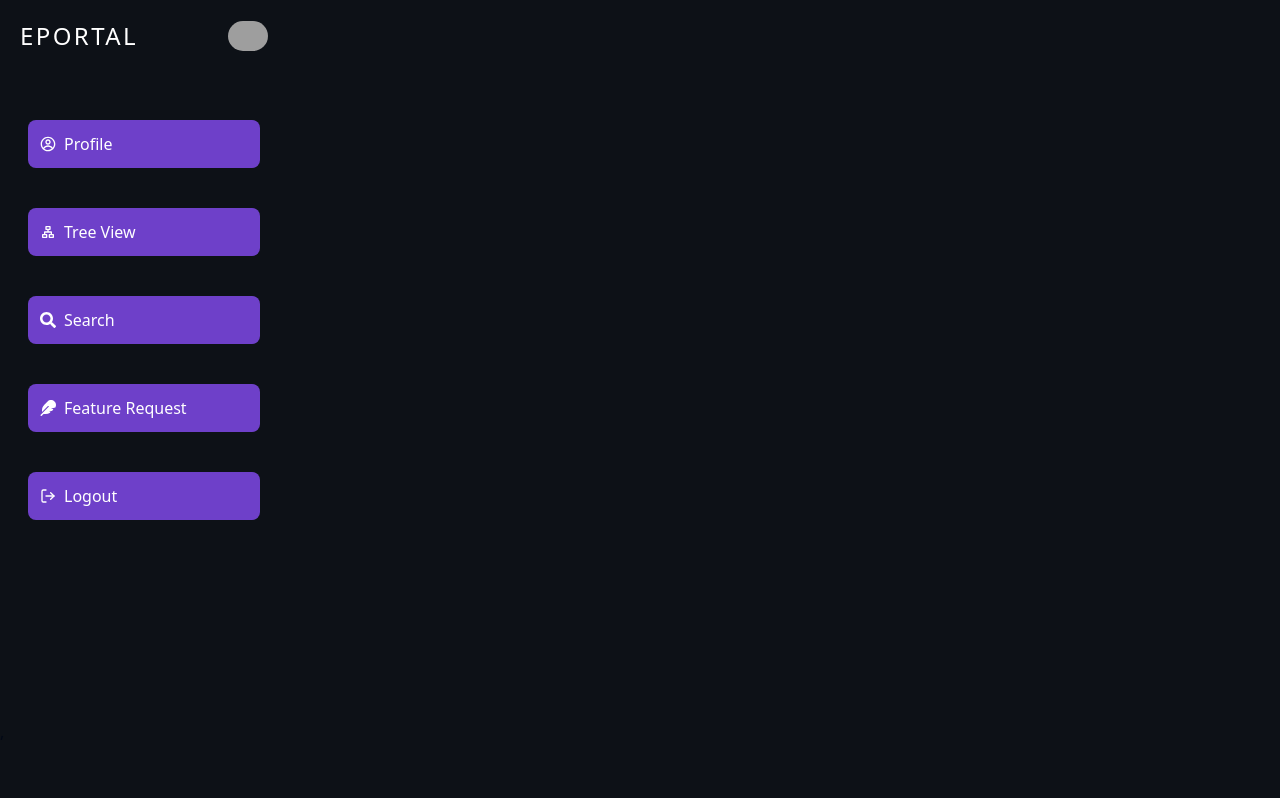
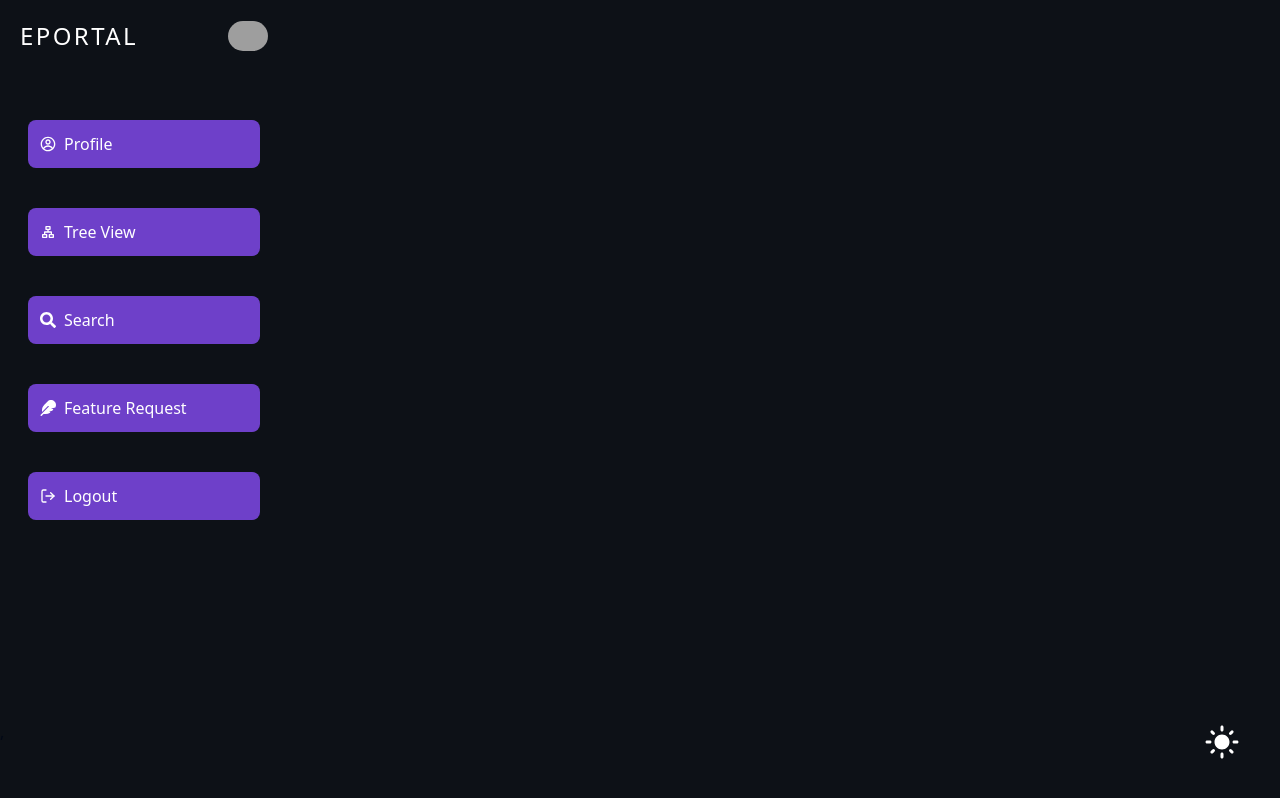
Before and after one commit to Mh-Alim/Employee-portal-frontend, a React (Vite) app: page /user in a window 1280 px wide. Built offline with nearby package versions, Linux system fonts and the light colour scheme; grey boxes are pictures that could not be loaded.

Commit message:
dark mode state made

```diff
--- a/src/App.tsx
+++ b/src/App.tsx
@@ -1,13 +1,9 @@
 import React, { Suspense, lazy, useState } from "react";
 import { useAppDispatch, useAppSelector } from "./app/hooks";
-import {
-  increment,
-  decrement,
-  incrementByAmount,
-} from "./app/features/counter/counterSlice";
 import { Link, Route, Routes } from "react-router-dom";
 import { ToastContainerError, ToastContainerSuccess } from "./ReactToast.tsx";
 import NotFound from "./pages/NotFound.tsx";
+import DarkMode from "./pages/DarkMode.tsx";
 
 const Login = lazy(() => import("./pages/Login"));
 const AddEmployee = lazy(() => import("./pages/AddEmployee"));
@@ -33,10 +29,10 @@ const Loader = lazy(() => import("./pages/Loader.tsx"));
 
 const App = () => {
   const dispatch = useAppDispatch();
-  const val = useAppSelector((state) => state.count.value);
 
   return (
-    <div className=" ">
+    <div className="">
+      <DarkMode />
       <Suspense fallback={<Loader />}>
         <Routes>
           <Route
--- a/src/app/features/counter/counterSlice.ts
+++ /dev/null
@@ -1,38 +0,0 @@
-import { createSlice } from '@reduxjs/toolkit'
-import type { PayloadAction } from '@reduxjs/toolkit'
-import type { RootState } from '../../store'
-
-// Define a type for the slice state
-interface CounterState {
-  value: number
-}
-
-// Define the initial state using that type
-const initialState: CounterState = {
-  value: 0,
-}
-
-export const counterSlice = createSlice({
-  name: 'tanta ',
-  // `createSlice` will infer the state type from the `initialState` argument
-  initialState,
-  reducers: {
-    increment: (state) => {
-      state.value += 1
-    },
-    decrement: (state) => {
-      state.value -= 1
-    },
-    // Use the PayloadAction type to declare the contents of `action.payload`
-    incrementByAmount: (state, action: PayloadAction<number>) => {
-      state.value += action.payload
-    },
-  },
-})
-
-export const { increment, decrement, incrementByAmount } = counterSlice.actions
-
-// Other code such as selectors can use the imported `RootState` type
-// export const selectCount = (state: RootState) => state.counter.value
-
-export default counterSlice.reducer
--- /dev/null
+++ b/src/app/features/toggleSlice.ts
@@ -0,0 +1,43 @@
+import { createSlice } from "@reduxjs/toolkit";
+import type { PayloadAction } from "@reduxjs/toolkit";
+import type { RootState } from "../store";
+
+// Define a type for the slice state
+interface CounterState {
+  isDark: boolean;
+}
+
+// Define the initial state using that type
+const initialState: CounterState = {
+  isDark: true,
+};
+
+export const toggleSlice = createSlice({
+  name: "darkMode ",
+  // `createSlice` will infer the state type from the `initialState` argument
+  initialState,
+  reducers: {
+    toggle: (state) => {
+      state.isDark = !state.isDark;
+    },
+    // increment: (state) => {
+    //   state.value += 1
+    // },
+    // decrement: (state) => {
+    //   state.value -= 1
+    // },
+    // // Use the PayloadAction type to declare the contents of `action.payload`
+    // incrementByAmount: (state, action: PayloadAction<number>) => {
+    //   state.value += action.payload
+    // },
+  },
+});
+
+// export const { increment, decrement, incrementByAmount } = counterSlice.actions
+
+export const { toggle } = toggleSlice.actions;
+
+// Other code such as selectors can use the imported `RootState` type
+// export const selectCount = (state: RootState) => state.counter.value
+
+export default toggleSlice.reducer;
--- a/src/app/store.ts
+++ b/src/app/store.ts
@@ -1,20 +1,14 @@
-import { configureStore } from '@reduxjs/toolkit'
-import counterSlice from './features/counter/counterSlice'
-import userSlice from './features/userSlice'
+import { configureStore } from "@reduxjs/toolkit";
+import userSlice from "./features/userSlice";
+import toggleSlice from "./features/toggleSlice";
 // ...
 
 export const store = configureStore({
   reducer: {
-    count: counterSlice,
-    user: userSlice
-    // posts: postsReducer,
-    // comments: commentsReducer,
-    // users: usersReducer,
+    toggle: toggleSlice,
+    user: userSlice,
   },
-})
+});
 
-
-// Infer the `RootState` and `AppDispatch` types from the store itself
-export type RootState = ReturnType<typeof store.getState>
-// Inferred type: {posts: PostsState, comments: CommentsState, users: UsersState}
-export type AppDispatch = typeof store.dispatch
+export type RootState = ReturnType<typeof store.getState>;
+export type AppDispatch = typeof store.dispatch;
--- /dev/null
+++ b/src/pages/DarkMode.tsx
@@ -0,0 +1,25 @@
+import { toggle } from "@/app/features/toggleSlice";
+import { useAppDispatch, useAppSelector } from "@/app/hooks";
+import React from "react";
+import { MdDarkMode, MdLightMode } from "react-icons/md";
+
+const DarkMode = () => {
+  const dispatch = useAppDispatch();
+  const { isDark } = useAppSelector((state) => state.toggle);
+
+  return (
+    <div className=" fixed bottom-10 text-4xl right-10 z-10 text-white ">
+      {isDark ? (
+        <span onClick={() => dispatch(toggle())} className=" cursor-pointer ">
+          <MdLightMode />
+        </span>
+      ) : (
+        <span onClick={() => dispatch(toggle())} className=" cursor-pointer ">
+          <MdDarkMode />
+        </span>
+      )}
+    </div>
+  );
+};
+
+export default DarkMode;
--- a/src/pages/Profile/Profile.tsx
+++ b/src/pages/Profile/Profile.tsx
@@ -151,6 +151,8 @@ const Profile = () => {
 
   console.log("Manager info: ", managerInfo);
 
+  const { isDark } = useAppSelector((state) => state.toggle);
+
   return (
     <div
       id="profile"
@@ -175,7 +177,9 @@ const Profile = () => {
               {profileData.skills?.map((skill) => (
                 <p
                   key={skill}
-                  className=" m-2  py-2 px-4 bg-purple-500 rounded-lg  "
+                  className={` m-2  py-2 px-4 ${
+                    isDark ? "bg-purple-500" : "bg-blue-600"
+                  }  rounded-lg  `}
                 >
                   {skill}
                 </p>
```
